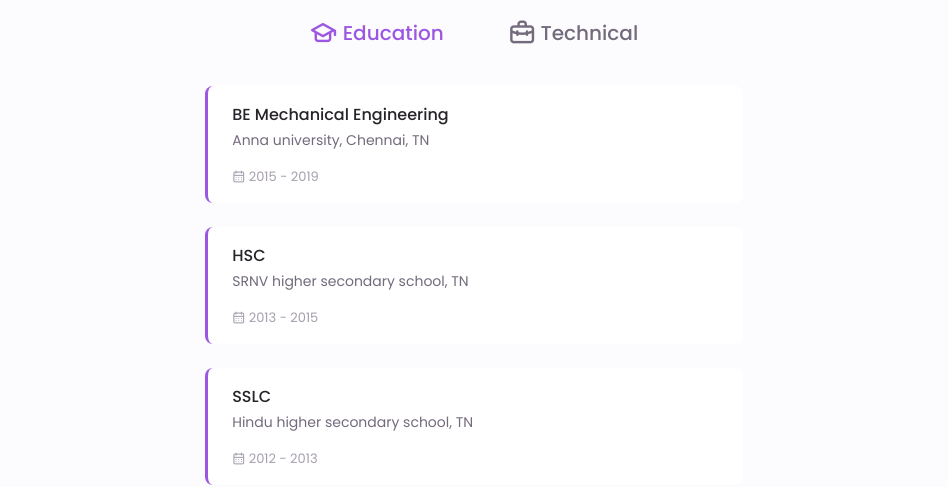
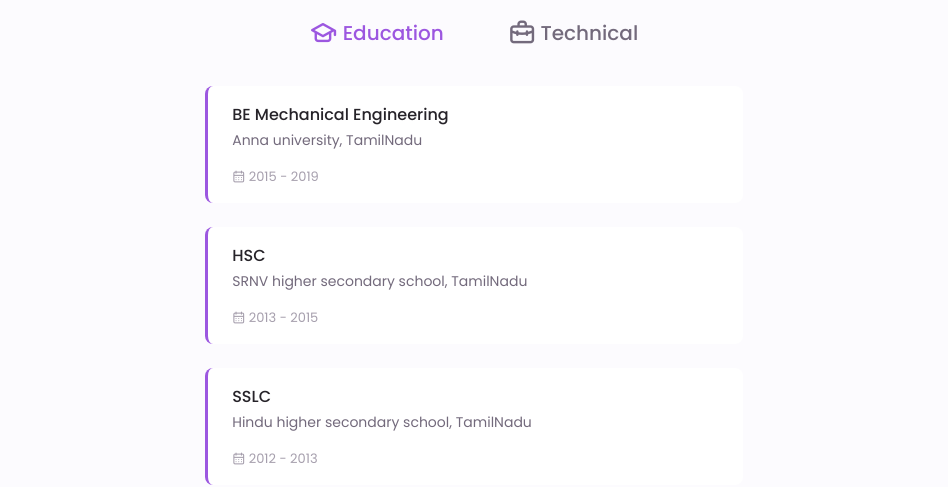
Before and after one commit to awizp/modern-portfolio, a React (Vite) app: page / in a window 1280 px wide. Shown: the part 2380-2867 px from the top of the page, without its empty margins (166-1114 px from the left). Built offline with nearby package versions, Linux system fonts and the light colour scheme.

Commit message:
fix: subtitle qaulification data changed specifically into TamilNadu

```diff
--- a/src/data/qualificationData.js
+++ b/src/data/qualificationData.js
@@ -1,17 +1,17 @@
 export const educationData = [
     {
         title: "BE Mechanical Engineering",
-        subtitle: "Anna university, Chennai, TN",
+        subtitle: "Anna university, TamilNadu",
         year: " 2015 - 2019"
     },
     {
         title: "HSC",
-        subtitle: "SRNV higher secondary school, TN",
+        subtitle: "SRNV higher secondary school, TamilNadu",
         year: " 2013 - 2015"
     },
     {
         title: "SSLC",
-        subtitle: "Hindu higher secondary school, TN",
+        subtitle: "Hindu higher secondary school, TamilNadu",
         year: " 2012 - 2013"
     }
 ];
```
